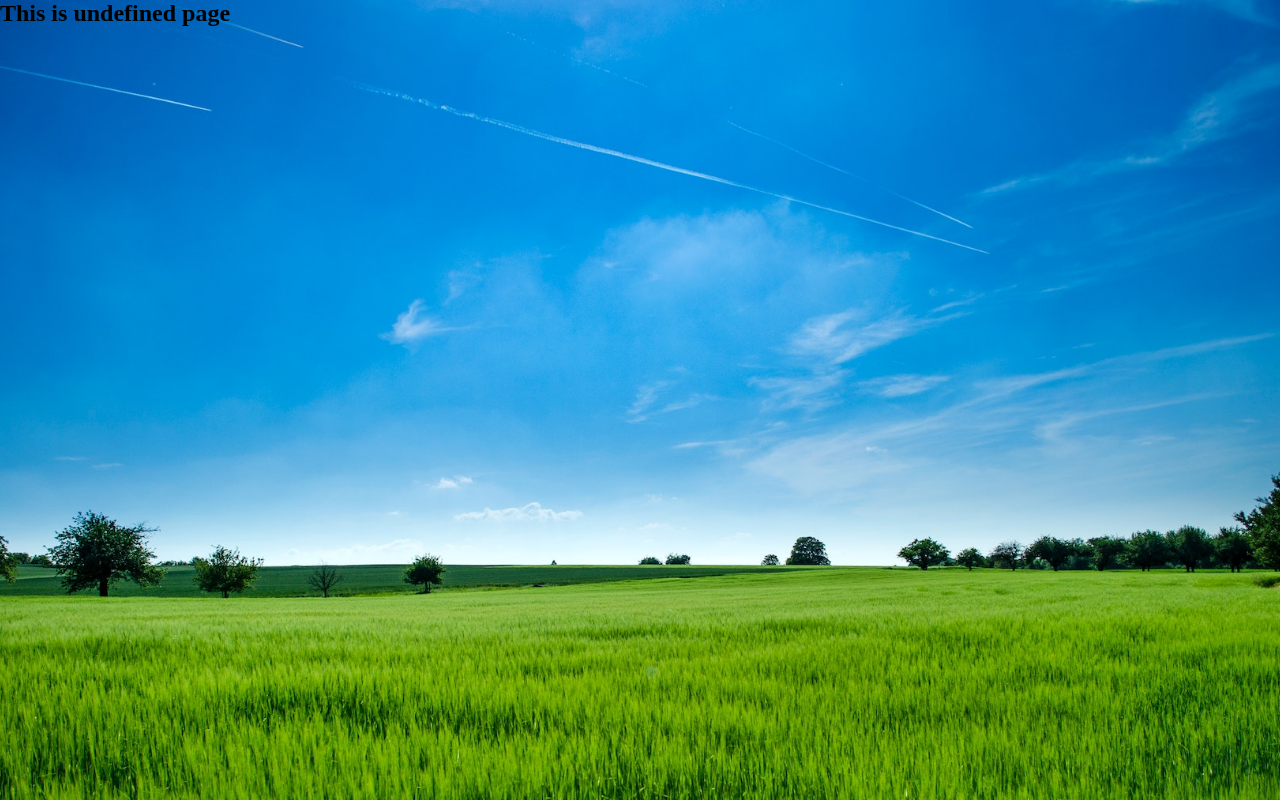
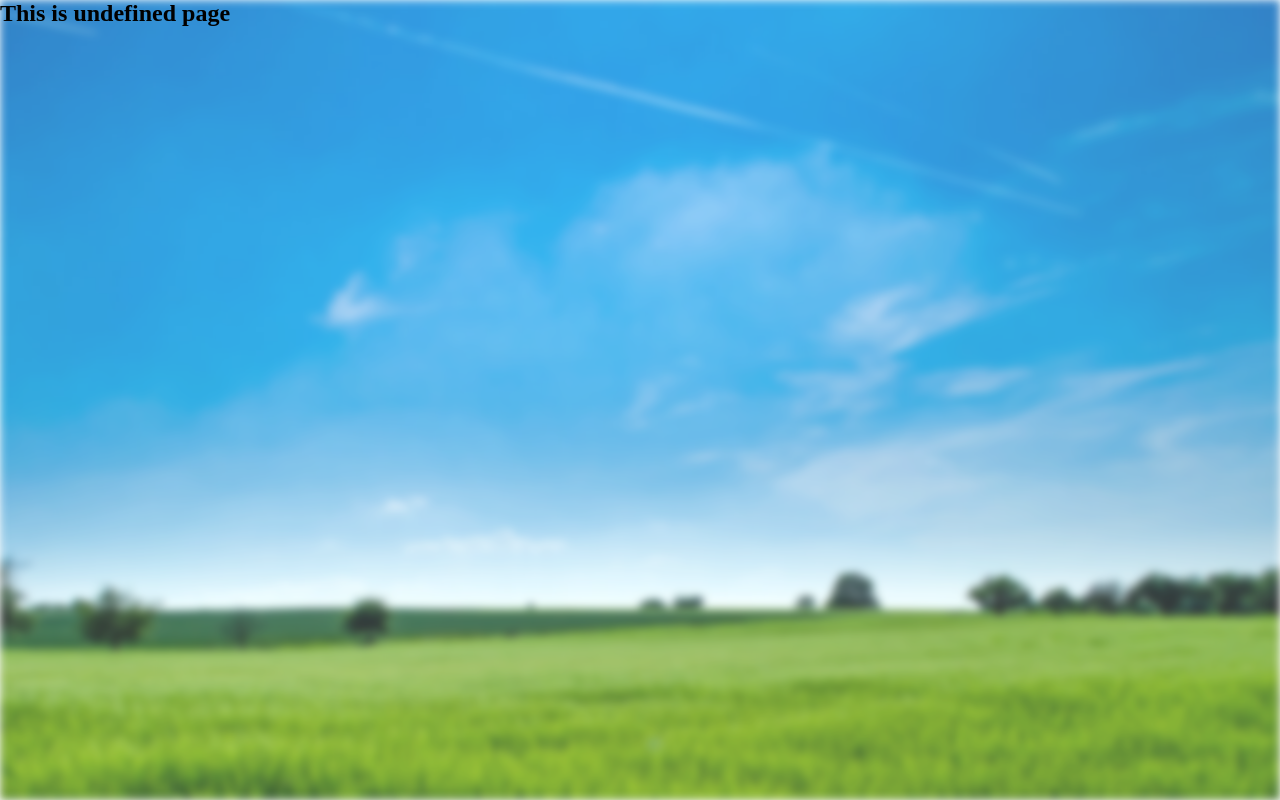
Before and after one commit to Azzpect/Akashalay, a plain HTML site: page website/space_entities.html in a window 1280 px wide. Drawn offline with Linux system fonts and the light colour scheme.

Commit message:
changed some pics

```diff
--- a/website/public/css/entity.css
+++ b/website/public/css/entity.css
@@ -2,13 +2,18 @@
     padding: 0;
     margin: 0;
 }
+:root {
+    --bg-img: url('/public/images/earth-bg.jpg');
+}
 body::before {
     content: '';
-    background: url('/public/images/earth-bg.jpg') no-repeat center center/cover;
+    background-image: var(--bg-img);
+    background-repeat: no-repeat;
+    background-position: center center;
     position: absolute;
     width: 100vw;
     height: 100vh;
     z-index: -1;
-    /* opacity: 0.4; */
-    filter: blur(12%);
+    opacity: 0.8;
+    filter: blur(4px);
 }
--- a/website/space_entities.html
+++ b/website/space_entities.html
@@ -12,6 +12,8 @@
         let planetName = window.location.href.split("x:")[1]
         document.getElementById("planet-name").innerHTML = planetName
         document.querySelector('title').innerHTML = `Akashalay - ${planetName.toUpperCase()}`
+        let body = document.querySelector('body')
+        body.style.setProperty('--bg-img', `url('/public/images/${planetName}-bg.jpg')`)
     </script>
     <script src="/public/script/fetch.js"></script>
 </body>
```
Also changed, not shown: website/index.html (+1 -1 lines), website/public/images/AdobeStock_414894358.webp (added), website/public/images/mars-bg.jpg (added), 3 other files.
